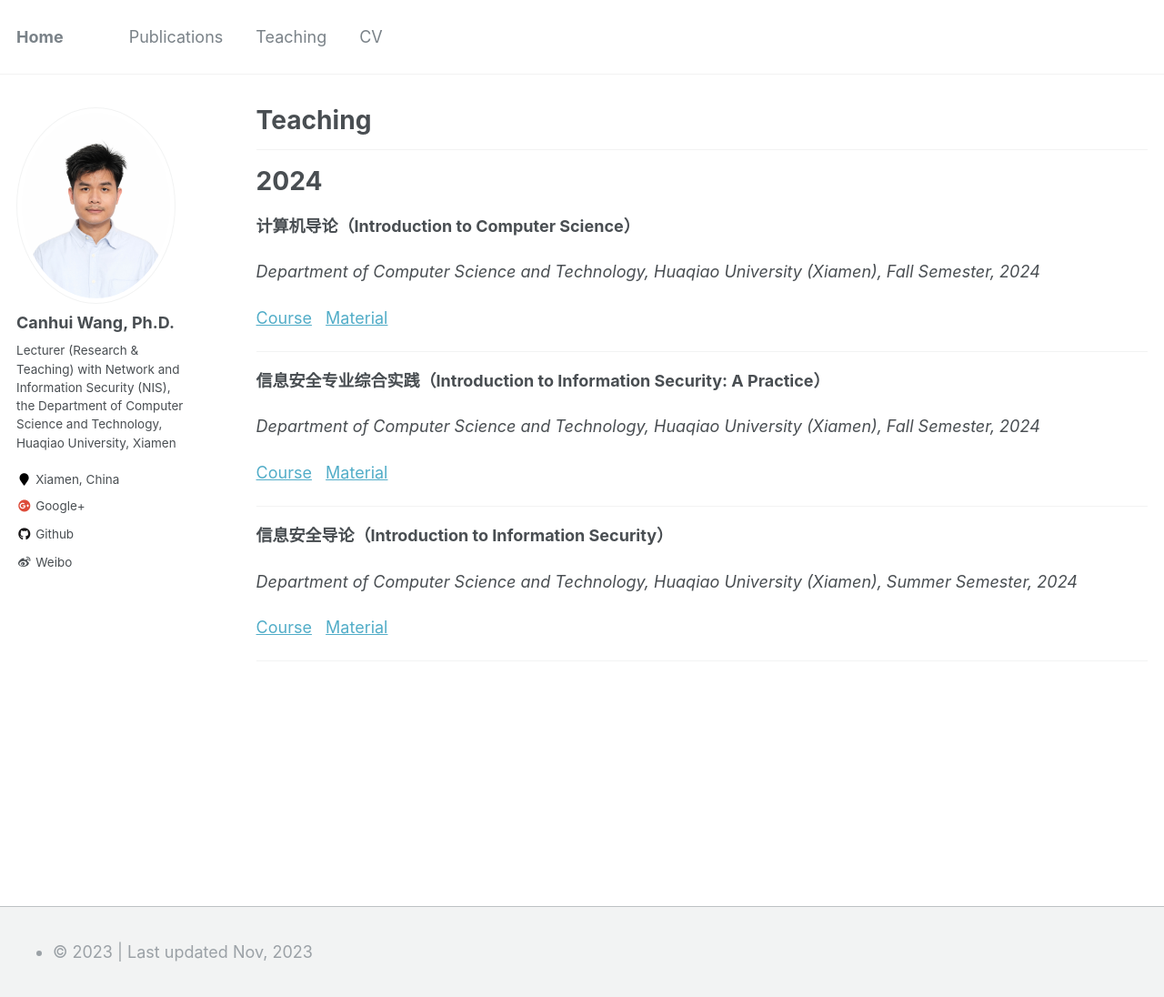
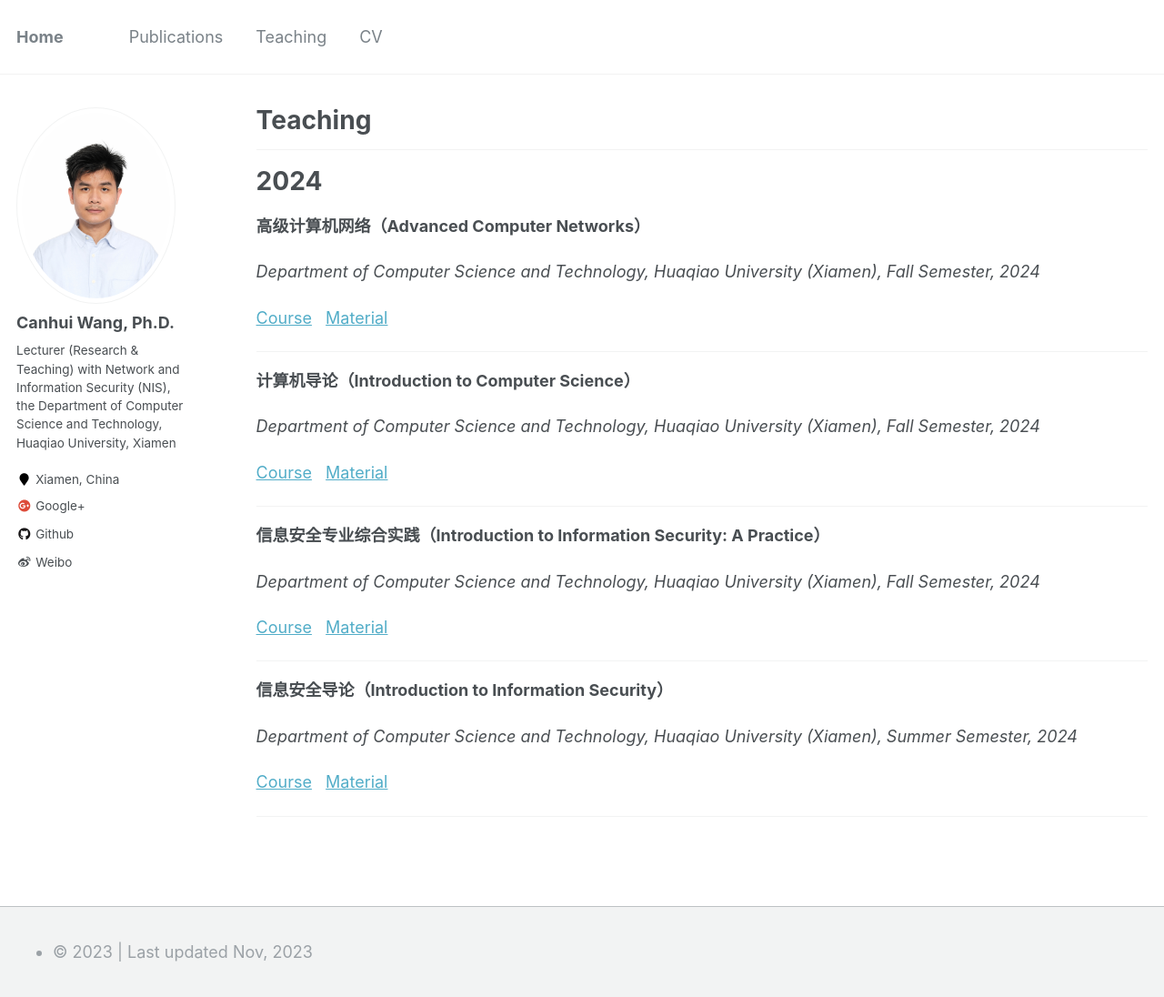
Before and after one commit to Canhui/canhui.github.io, a Jekyll site: the page built from _pages/teaching.md, in a window 1280 px wide and 1114 px high. Shown: the top 1096 px of the window at 91% size. Built offline with Jekyll 4.4.1, drawn with Linux system fonts in a browser that asks for light colours.

Commit message:
Update teaching.md

```diff
--- a/_pages/teaching.md
+++ b/_pages/teaching.md
@@ -15,6 +15,14 @@ author_profile: true
 
 2024
 ======
+
+**高级计算机网络（Advanced Computer Networks）**
+
+*Department of Computer Science and Technology, Huaqiao University (Xiamen), Fall Semester, 2024*
+
+[Course](https://faculty.hqu.edu.cn/WCH12/zh_CN/skxx/233670/list/index.htm) &nbsp; [Material](https://faculty.hqu.edu.cn/WCH12/zh_CN/jxzy/233669/list/index.htm)
+
+---
 
 **计算机导论（Introduction to Computer Science）**
 
```
